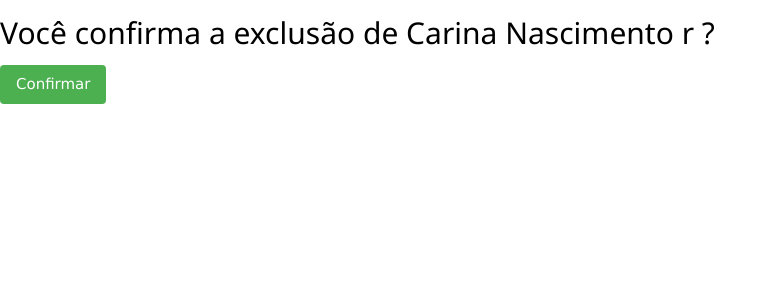
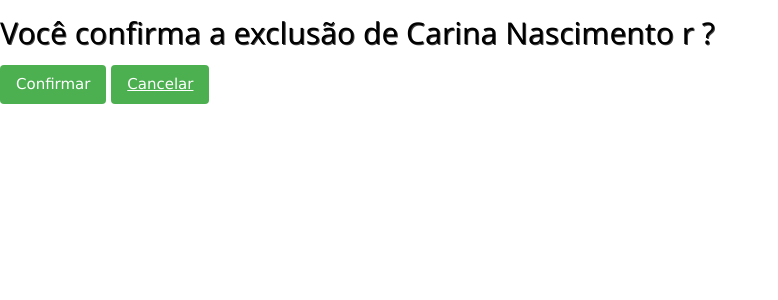
Before and after one commit to brenothales/CRUD, a Django app: page /delete/20/ in a window 1280 px wide. Shown: the top 300 px of the page, without its empty margins (0-778 px from the left). Run offline with Django 3.2, Linux system fonts and the light colour scheme; data comes from the database, SQL or seed files in the repository.

Commit message:
Update prod-delete-confirm.html

```diff
--- a/products/templates/prod-delete-confirm.html
+++ b/products/templates/prod-delete-confirm.html
@@ -9,11 +9,12 @@
     <title>Document</title>
     <link rel="stylesheet" href="{% static 'css/w3.css' %}">
 </head>
-<body>
+<body >
     <form method="post">
         {% csrf_token %}
-        <h2>Você confirma a exclusão de {{ product.Nome }} ?</h2>
-        <button class="w3-button w3-green  w3-round" type="submit">Confirmar</button>
+        <h2 style="text-shadow:1px 1px 0 #444">Você confirma a exclusão de {{ product.Nome }} ?</h2>
+        <button class="w3-button w3-green w3-round" type="submit">Confirmar</button>
+        <button class="w3-button w3-green w3-round" ><a href="{% url 'list_products' %}">Cancelar</a></button>
     </form>
 </body>
 </html>
```
